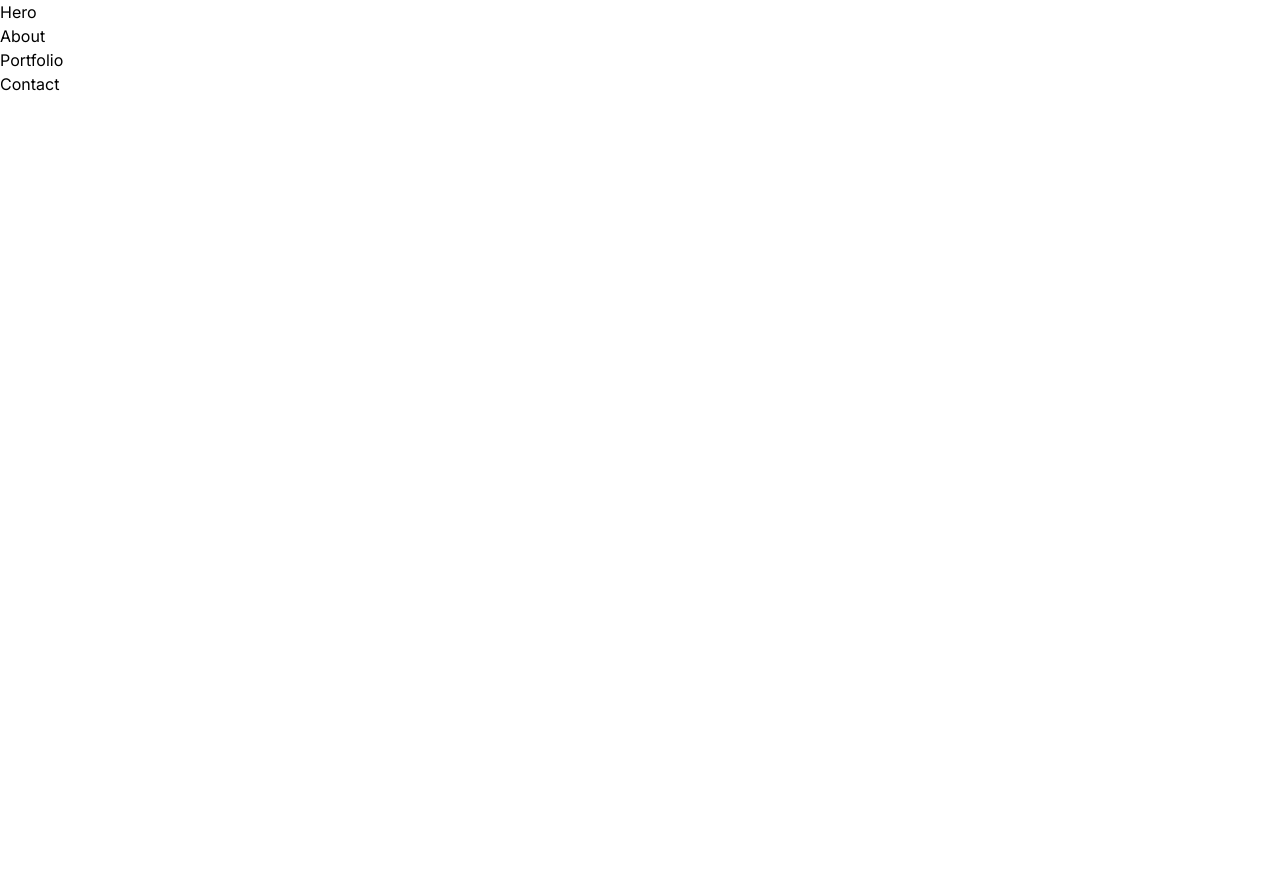
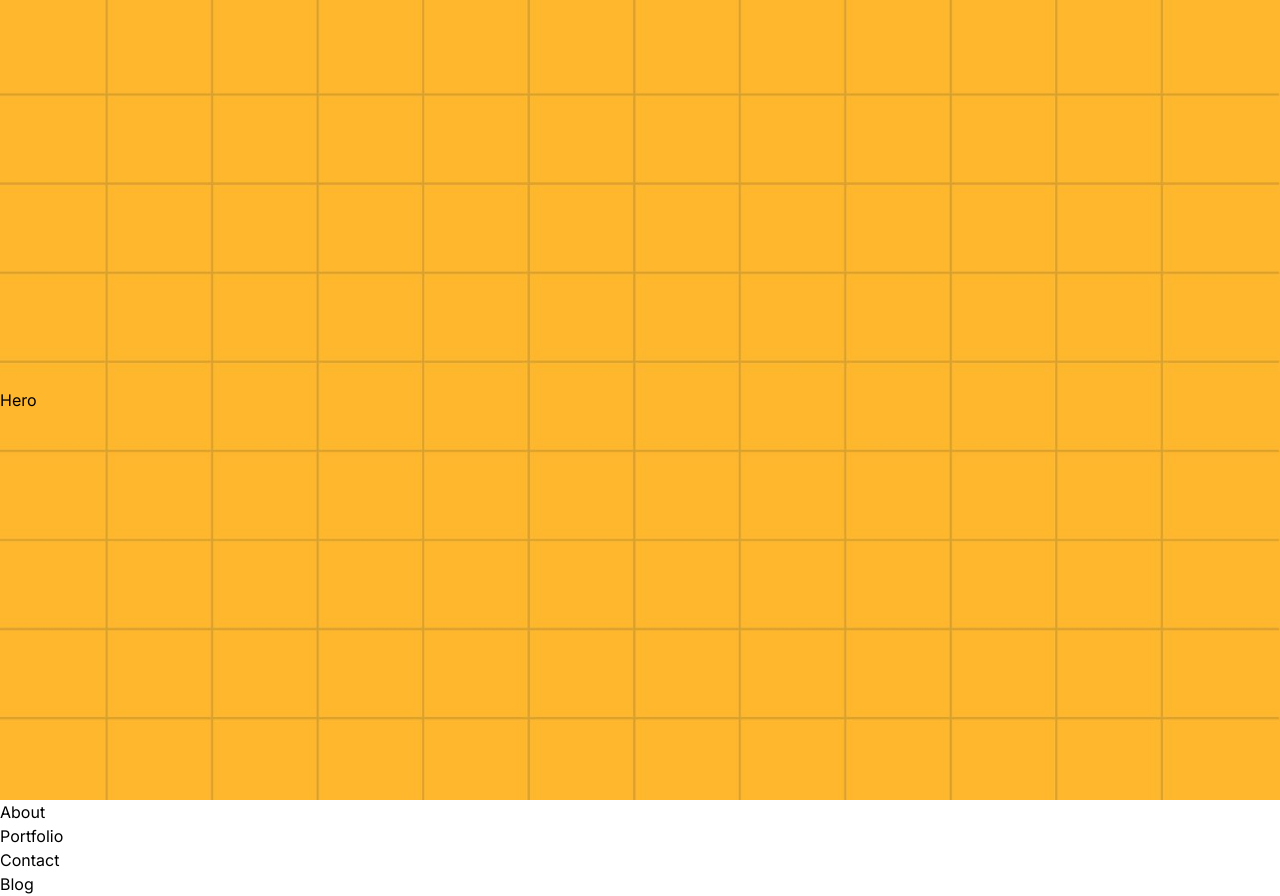
Before and after one commit to DustyDogCodex/animator-portfolio, a Next.js app: page / in a window 1280 px wide. Before the commit the page ends 800 px from the top, so only its background shows below. Built offline with nearby package versions, Linux system fonts and the light colour scheme.

Commit message:
added background image requested by client

```diff
--- a/src/app/components/Hero.tsx
+++ b/src/app/components/Hero.tsx
@@ -1,7 +1,12 @@
 function Hero() {
     return (
-        <section id="hero">
-            Hero
+        <section
+            id="hero"
+            className="bg-hero-bg bg-no-repeat w-full h-screen bg-cover flex items-center justify-center"
+        >
+            <div className="container">
+                Hero
+            </div>
         </section>
     )
 }
--- a/src/app/page.tsx
+++ b/src/app/page.tsx
@@ -5,13 +5,12 @@
 
 export default function Home() {
   return (
-    <main className="flex min-h-screen flex-col items-center justify-between">
-      <div className="container w-full items-center justify-between">
+    <main className="flex min-h-screen flex-col">
         <Hero />
         <About />
         <Portfolio />
         <Contact />
-      </div>
+        Blog
     </main>
   )
 }
--- a/tailwind.config.ts
+++ b/tailwind.config.ts
@@ -9,7 +9,7 @@
   theme: {
     extend: {
       backgroundImage: {
-        'gradient-radial': 'radial-gradient(var(--tw-gradient-stops))',
+        'hero-bg': 'url(/LandingPage.jpeg)',
         'gradient-conic':
           'conic-gradient(from 180deg at 50% 50%, var(--tw-gradient-stops))',
       },
```
Also changed, not shown: public/LandingPage.jpeg (added), src/app/globals.css (line endings or trailing spaces).
